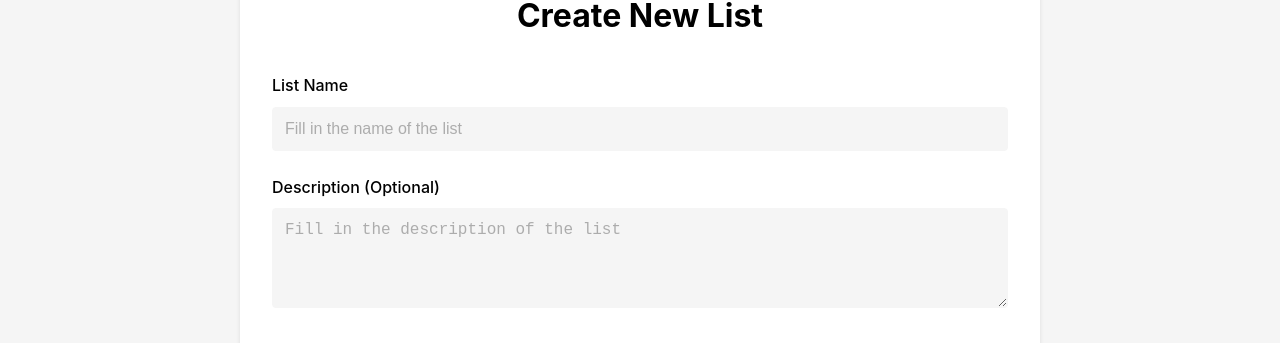
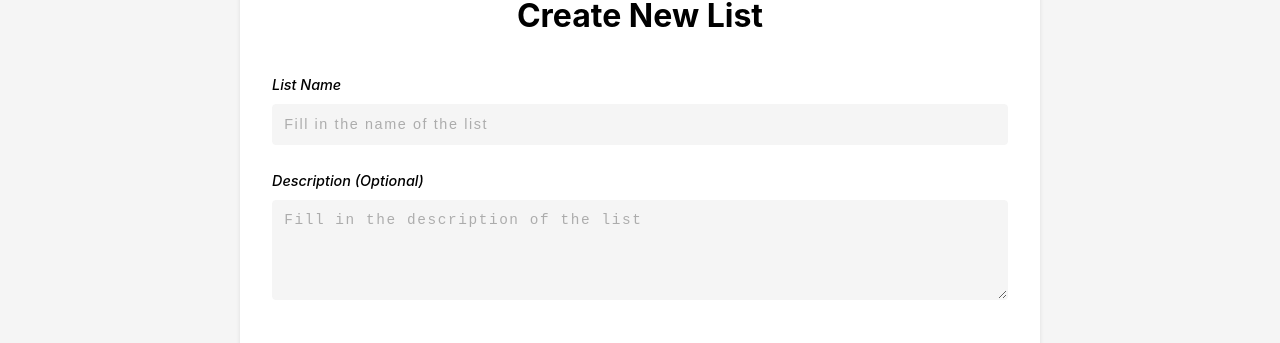
Before and after one commit to Andriamahay11master/BuyRight, a React (Vite) app: page /create in a window 1280 px wide. Shown: the part 174-517 px from the top of the page. Built offline with nearby package versions, Linux system fonts and the light colour scheme; no server answers; sample sign-in values are in the browser's storage.

Commit message:
add common style form

```diff
--- a/src/pages/CreateListPage.tsx
+++ b/src/pages/CreateListPage.tsx
@@ -115,7 +115,7 @@ const CreateListPage: React.FC = () => {
     <div className="create-list-page">
       <h1>Create New List</h1>
       {error && <div className="error-message">{error}</div>}
-      <form className="create-list-form" onSubmit={handleSubmit}>
+      <form className="form-model create-list-form" onSubmit={handleSubmit}>
         <div className="form-group">
           <label htmlFor="name">List Name</label>
           <input
--- a/src/styles/common/_common.scss
+++ b/src/styles/common/_common.scss
@@ -31,6 +31,9 @@
     flex: 1;
     padding: $spacing-lg;
     @include container;
+    @include mobile{
+      padding-bottom: 3rem;
+    }
   }
 
   // Typography
--- /dev/null
+++ b/src/styles/common/_forms.scss
@@ -0,0 +1,46 @@
+.form-model{
+    .form-group {
+        margin-bottom: 1.5rem;
+        @include mobile{
+          margin-bottom: 0.7rem;
+        }
+      }
+    label {
+        display: block;
+        margin-bottom: 0.5rem;
+        color: $black;
+        font-weight: 500;
+        font-size: 0.9rem;
+        font-style: italic;
+      }
+
+      input, textarea {
+        width: 100%;
+        padding: 0.7rem;
+        border: 1px solid $white-f5;
+        border-radius: 4px;
+        background: $white-f5;
+        color: $black;
+        font-size: 0.9rem;
+        transition: border-color $transition-fast;
+        letter-spacing: 0.1rem;
+        &:focus {
+          outline: none;
+          box-shadow: none;
+          border-color: $primary-color;
+        }
+
+        &:disabled {
+          opacity: 0.7;
+          cursor: not-allowed;
+        }
+        &::placeholder{
+          color: $text-secondary;
+          opacity: 0.5;
+        }
+      }
+
+      textarea {
+        min-height: 100px;
+      }
+}
--- a/src/styles/main.scss
+++ b/src/styles/main.scss
@@ -5,6 +5,7 @@
 @import 'common/font-icons';
 @import 'common/common';
 @import 'common/buttons';
+@import 'common/forms';
 
 @import 'components/navbar';
 @import 'components/loader';
--- a/src/styles/pages/_create-list.scss
+++ b/src/styles/pages/_create-list.scss
@@ -15,50 +15,6 @@
 .create-list-form {
   background: $white;
   border-radius: 8px;
-
-  .form-group {
-    margin-bottom: 1.5rem;
-    @include mobile{
-      margin-bottom: 0.5rem;
-    }
-    label {
-      display: block;
-      margin-bottom: 0.5rem;
-      color: $black;
-      font-weight: 500;
-    }
-
-    input, textarea {
-      width: 100%;
-      padding: 0.75rem;
-      border: 1px solid $white-f5;
-      border-radius: 4px;
-      background: $white-f5;
-      color: $black;
-      font-size: 1rem;
-      transition: border-color $transition-fast;
-
-      &:focus {
-        outline: none;
-        box-shadow: none;
-        border-color: $primary-color;
-      }
-
-      &:disabled {
-        opacity: 0.7;
-        cursor: not-allowed;
-      }
-      &::placeholder{
-        color: $text-secondary;
-        opacity: 0.5;
-      }
-    }
-
-    textarea {
-      resize: vertical;
-      min-height: 100px;
-    }
-  }
 
   .items-section {
     margin-top: 2rem;
```
